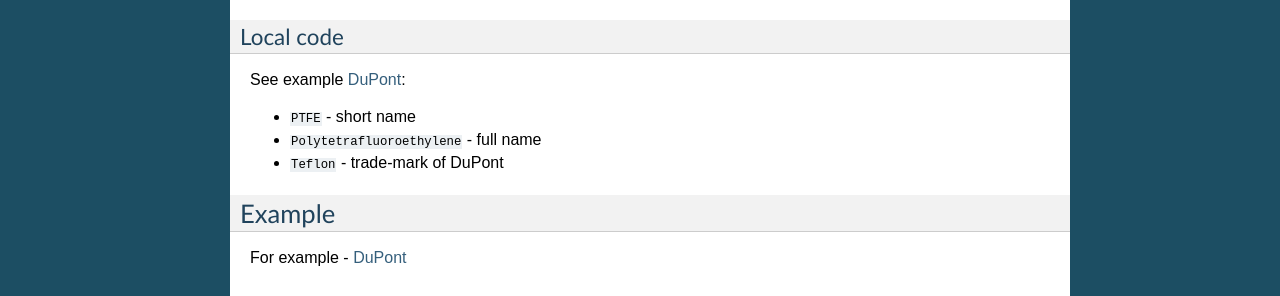
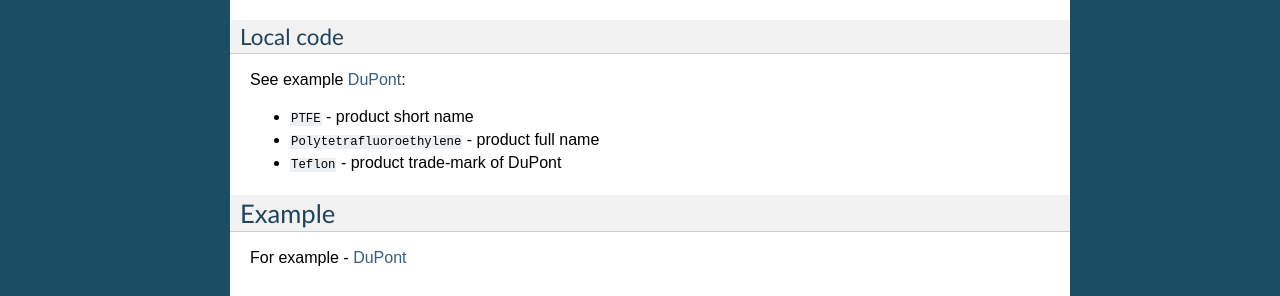
Before and after one commit to NaiveShark/NaiveSharkComDoc, a Sphinx documentation site: the page built from docs/organization.rst, in a window 1280 px wide. Shown: the part 441-737 px from the top of the page. Built offline with Sphinx 7.4.7, drawn with Linux system fonts in a browser that asks for light colours.

```diff
--- a/docs/organization.rst
+++ b/docs/organization.rst
@@ -20,9 +20,9 @@ Local code
 
 See example `DuPont <http://www.naiveshark.com/org/org/17/>`_:
 
-* ``PTFE`` - short name
-* ``Polytetrafluoroethylene`` - full name
-* ``Teflon`` - trade-mark of DuPont
+* ``PTFE`` - product short name
+* ``Polytetrafluoroethylene`` - product full name
+* ``Teflon`` - product trade-mark of DuPont
 
 Example
 -------
--- a/docs/product.rst
+++ b/docs/product.rst
@@ -104,10 +104,12 @@ Screen-shot taken at 20 jan 2015.
 Measurable parameters
 ^^^^^^^^^^^^^^^^^^^^^
 * :doc:`Measurable property type</property>`
+* Amount equality type ( ``=`` by default, ``<=`` or ``<`` )
 * Amount (integer, float, fraction, proportion) with optional equality type ( = equal by default, =< great or equal, < great )
 * Maximum amount (integer or float)
 * Engineering tolerance (integer or float)
 * Unit
+* Measurement condition
 
 Amount can be:
 
```
